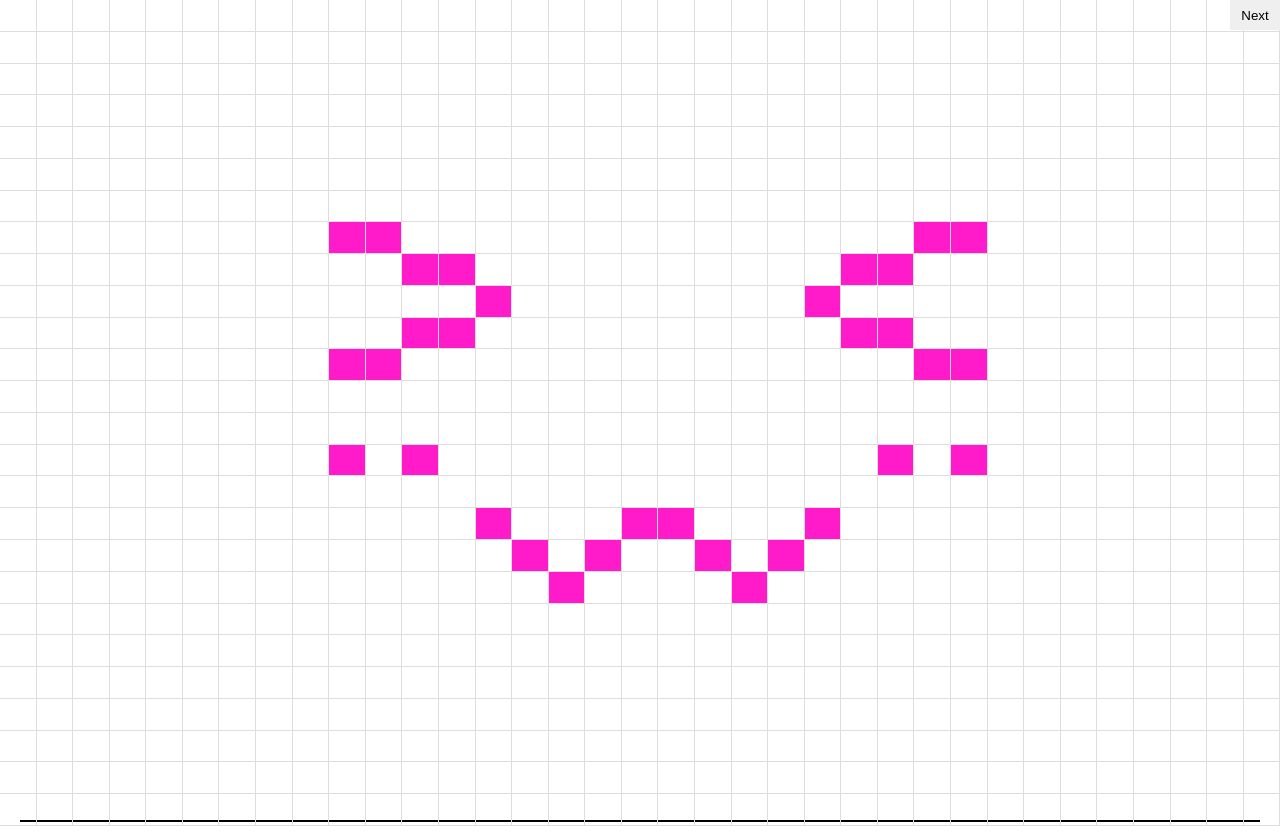
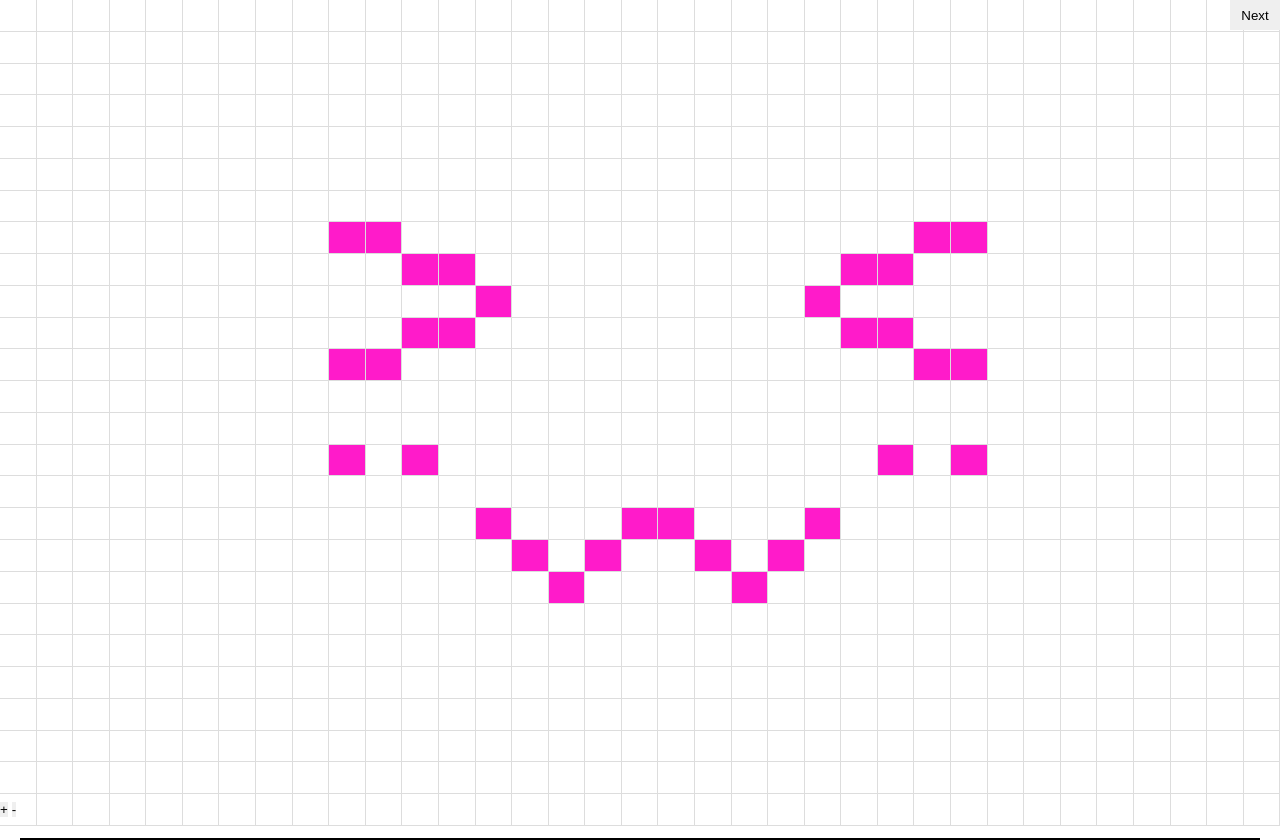
Before and after one commit to bahamas10/html-rina-chan-board, a plain HTML site: page index.html in a window 1280 px wide. Drawn offline with Linux system fonts and the light colour scheme.

Commit message:
add buttons to change sizes

```diff
--- a/index.html
+++ b/index.html
@@ -62,6 +62,8 @@
 	</head>
 	<body>
 		<div id="board"></div>
+		<button onclick="BLOCKS_HORIZONTALLY++; BLOCKS_VERTICALLY++; rinaChanBoardMain();">+</button>
+		<button onclick="BLOCKS_HORIZONTALLY--; BLOCKS_VERTICALLY--; rinaChanBoardMain();">-</button>
 		<button id="nextFace" onclick="nextFace()">Next</button>
 		<pre id="export" style="clear: both;"><code></code></pre>
 	</body>
--- a/rina-chan-board.js
+++ b/rina-chan-board.js
@@ -44,6 +44,12 @@ var CURRENT_FACE = 0;
 function rinaChanBoardMain() {
     BOARD = document.getElementById('board');;
     EXPORT = document.getElementById('export');
+
+    EXPORT.innerHTML = '';
+    BOARD.innerHTML = '';
+    ALL_BLOCKS = [];
+
+    stopNewFaceTimer();
 
     var cssWidth = (100 / BLOCKS_HORIZONTALLY) + '%';
     var cssHeight = (100 / BLOCKS_VERTICALLY) + '%';
```
